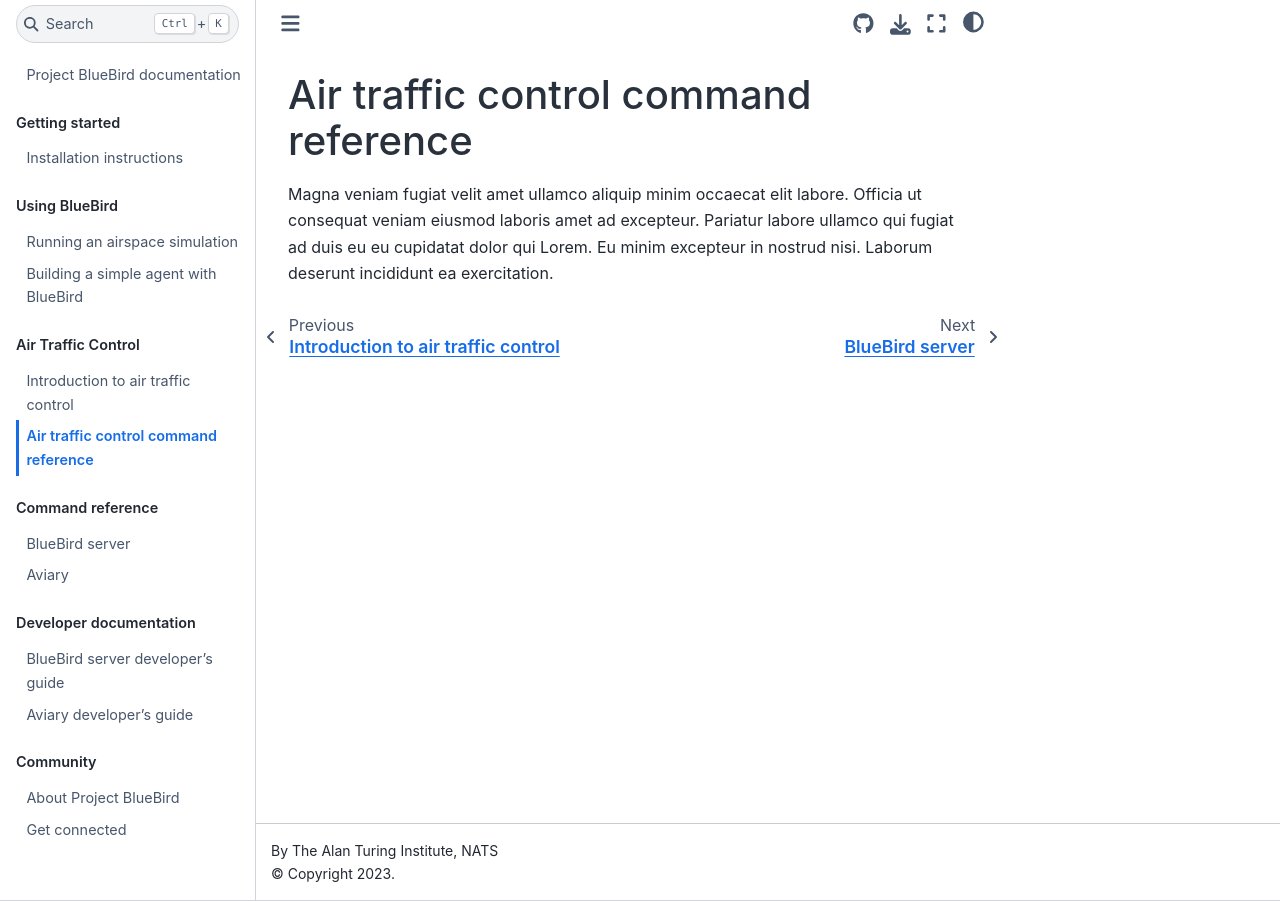
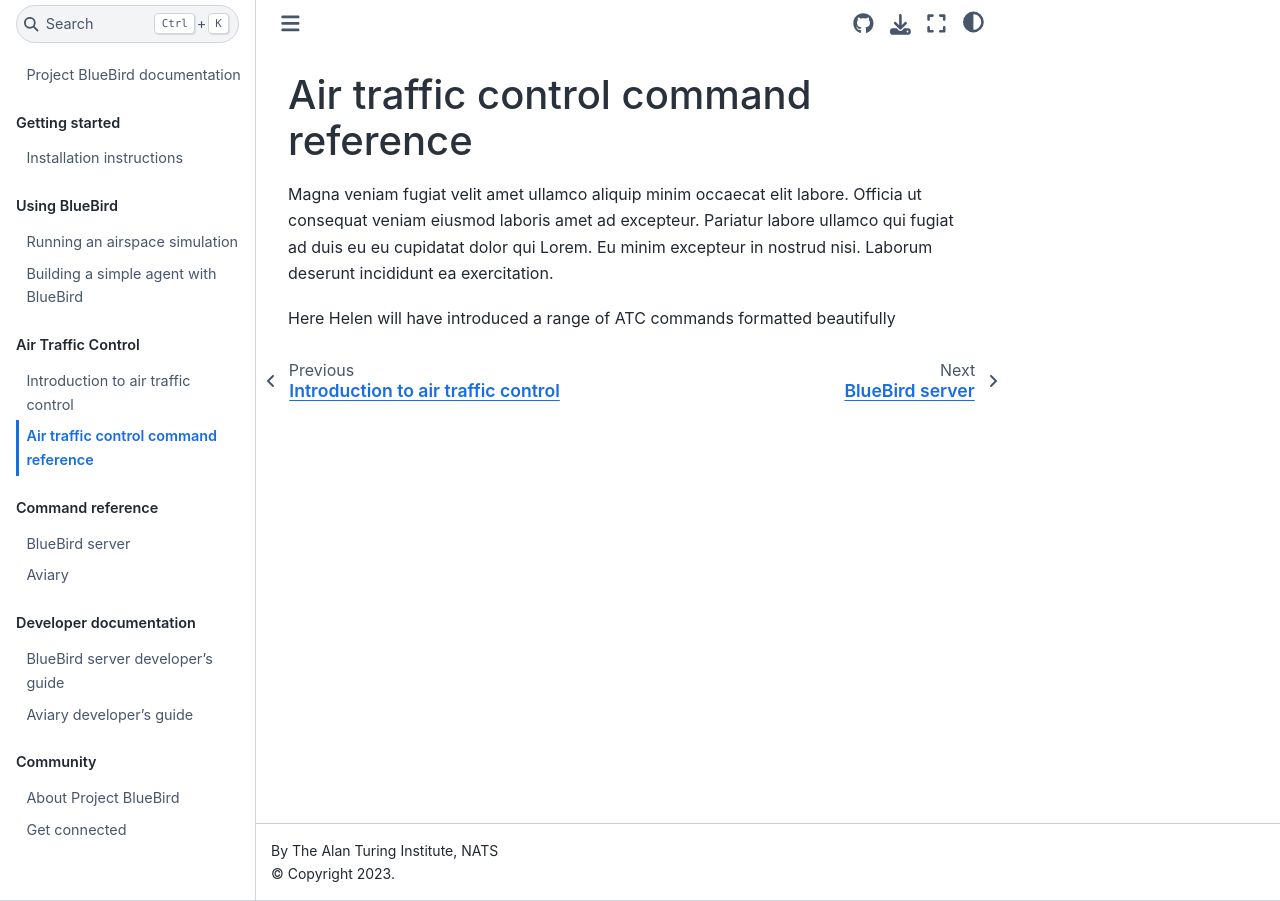
Before and after one commit to helendduncan/test007, a Jupyter Book: the page built from docs/atc/commands.md, in a window 1280 px wide. Built offline with Jupyter Book 1.0.4 settings and Sphinx 7.4.7 and the Sphinx Book theme 1.1.4, drawn with Linux system fonts in a browser that asks for light colours.

Commit message:
update commands.md

```diff
--- a/docs/atc/commands.md
+++ b/docs/atc/commands.md
@@ -1,3 +1,6 @@
 # Air traffic control command reference
 
 Magna veniam fugiat velit amet ullamco aliquip minim occaecat elit labore. Officia ut consequat veniam eiusmod laboris amet ad excepteur. Pariatur labore ullamco qui fugiat ad duis eu eu cupidatat dolor qui Lorem. Eu minim excepteur in nostrud nisi. Laborum deserunt incididunt ea exercitation.
+
+
+Here Helen will have introduced a range of ATC commands formatted beautifully
```
